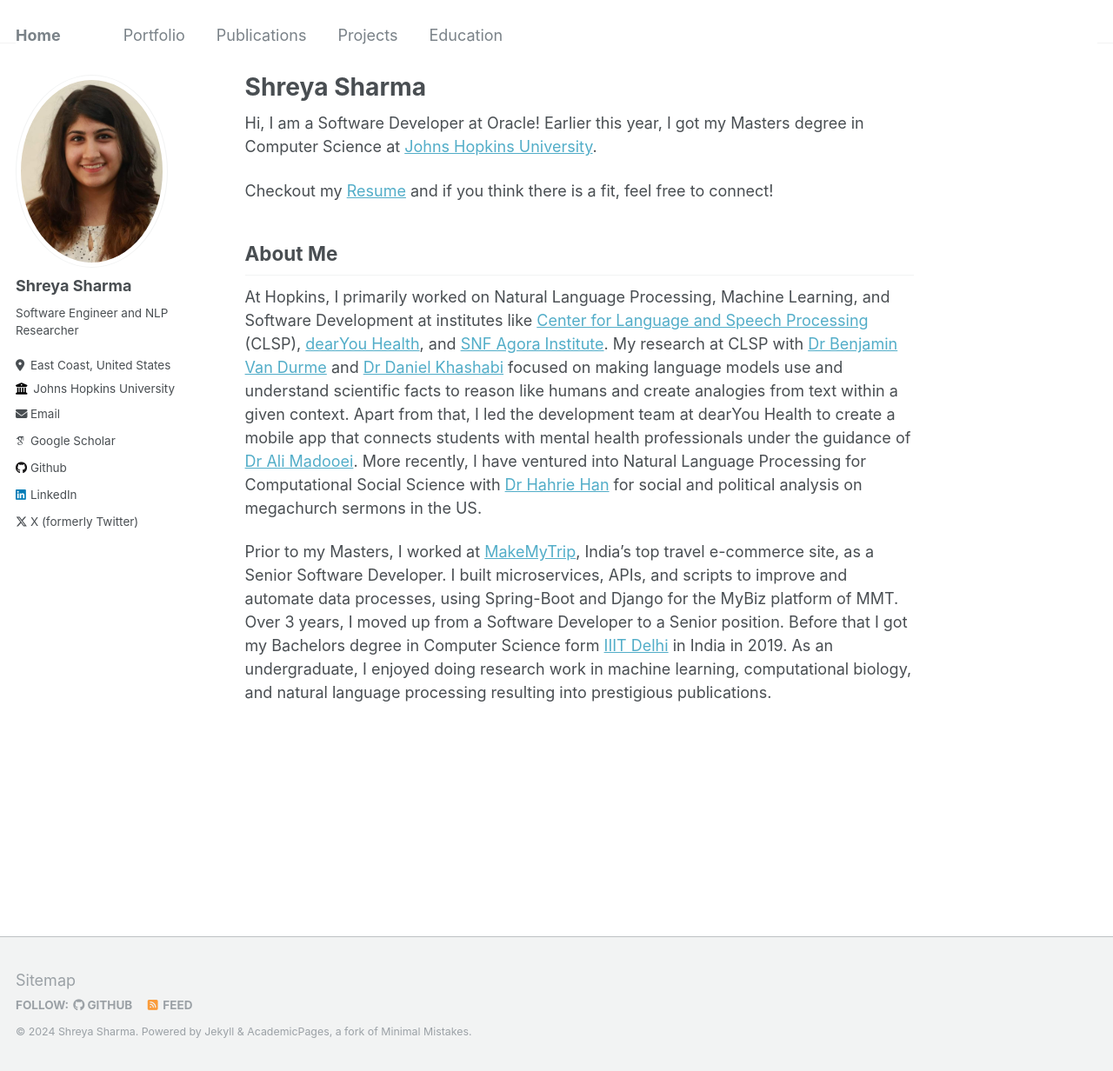
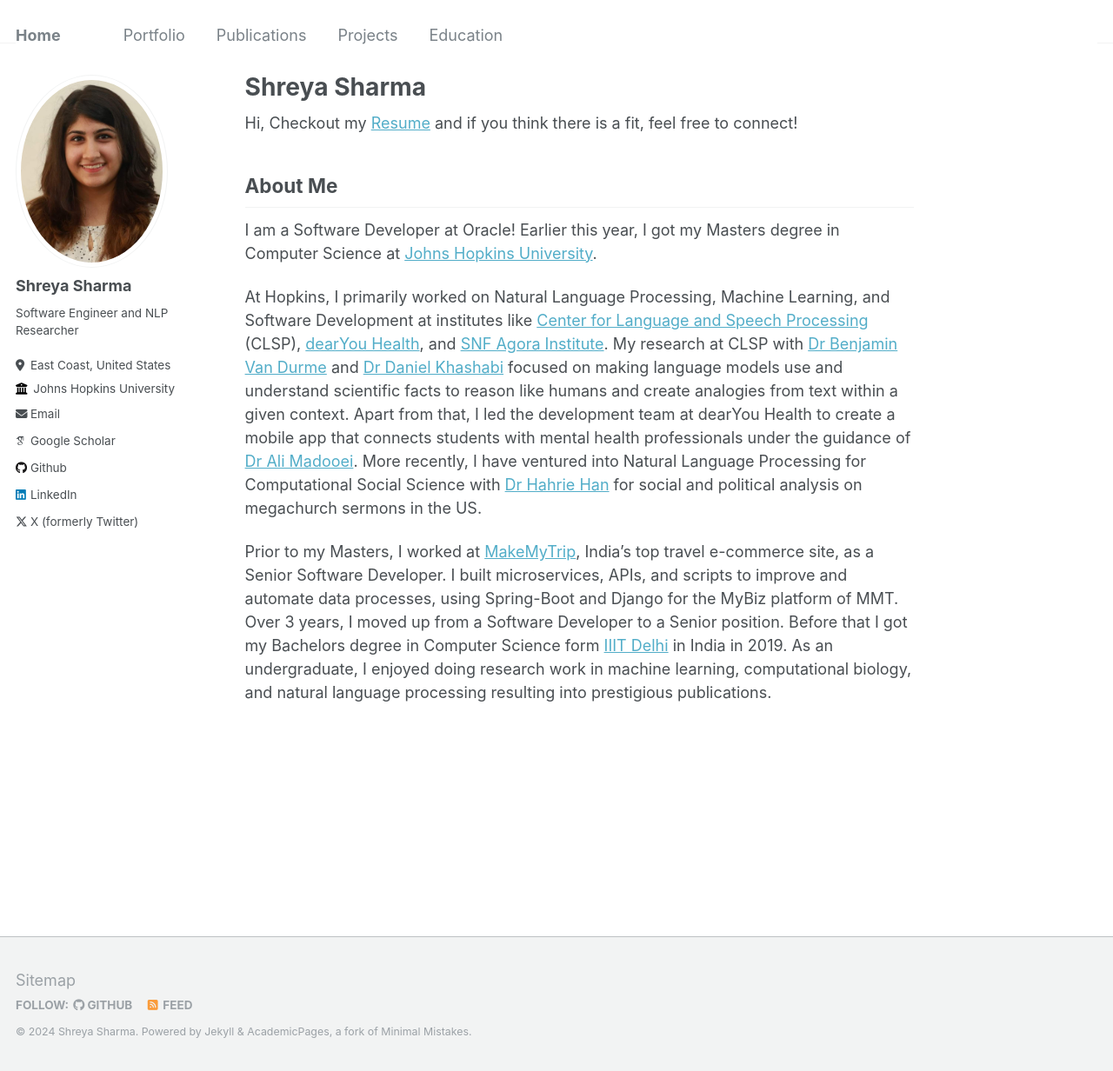
Before and after one commit to lshreyasharmal/lshreyasharmal.github.io, a Jekyll site: the page built from _pages/about.md, in a window 1280 px wide and 1232 px high. Shown: the whole window at 87% size. Built offline with Jekyll 4.4.1, drawn with Linux system fonts in a browser that asks for light colours; some web fonts are replaced.

```diff
--- a/_pages/about.md
+++ b/_pages/about.md
@@ -6,12 +6,13 @@ redirect_from:
   - /about/
   - /about.html
 ---
-Hi, I am a Software Developer at Oracle! Earlier this year, I got my Masters degree in Computer Science at [Johns Hopkins University](https://www.cs.jhu.edu/).
-
+Hi,
 Checkout my [Resume]({{site.url}}/files/Resume_Shreya_Sharma.pdf) and if you think there is a fit, feel free to connect!
 
 ## About Me
 
+I am a Software Developer at Oracle! Earlier this year, I got my Masters degree in Computer Science at [Johns Hopkins University](https://www.cs.jhu.edu/).
+
 At Hopkins, I primarily worked on Natural Language Processing, Machine Learning, and Software Development at institutes like [Center for Language and Speech Processing](https://www.clsp.jhu.edu/) (CLSP), [dearYou Health](https://www.dearyouhealth.org/tech-board), and [SNF Agora Institute](https://snfagora.jhu.edu/). My research at CLSP with [Dr Benjamin Van Durme](https://www.cs.jhu.edu/~vandurme/) and [Dr Daniel Khashabi](https://danielkhashabi.com/) focused on making language models use and understand scientific facts to reason like humans and create analogies from text within a given context. Apart from that, I led the development team at dearYou Health to create a mobile app that connects students with mental health professionals under the guidance of [Dr Ali Madooei](https://www.linkedin.com/in/alimadooei/). More recently, I have ventured into Natural Language Processing for Computational Social Science with [Dr Hahrie Han](https://www.hahriehan.com/) for social and political analysis on megachurch sermons in the US.
 
 Prior to my Masters, I worked at [MakeMyTrip](https://www.makemytrip.com/about-us.html), India's top travel e-commerce site, as a Senior Software Developer. I built microservices, APIs, and scripts to improve and automate data processes, using Spring-Boot and Django for the MyBiz platform of MMT. Over 3 years, I moved up from a Software Developer to a Senior position. Before that I got my Bachelors degree in Computer Science form [IIIT Delhi](https://www.iiitd.ac.in/) in India in 2019. As an undergraduate, I enjoyed doing research work in machine learning, computational biology, and natural language processing resulting into prestigious publications.
```
